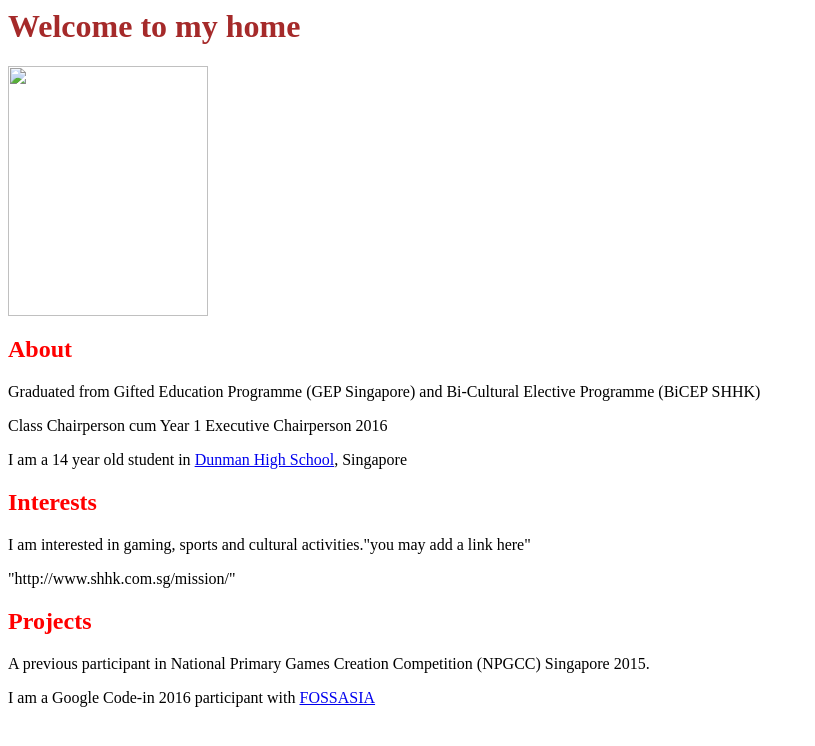
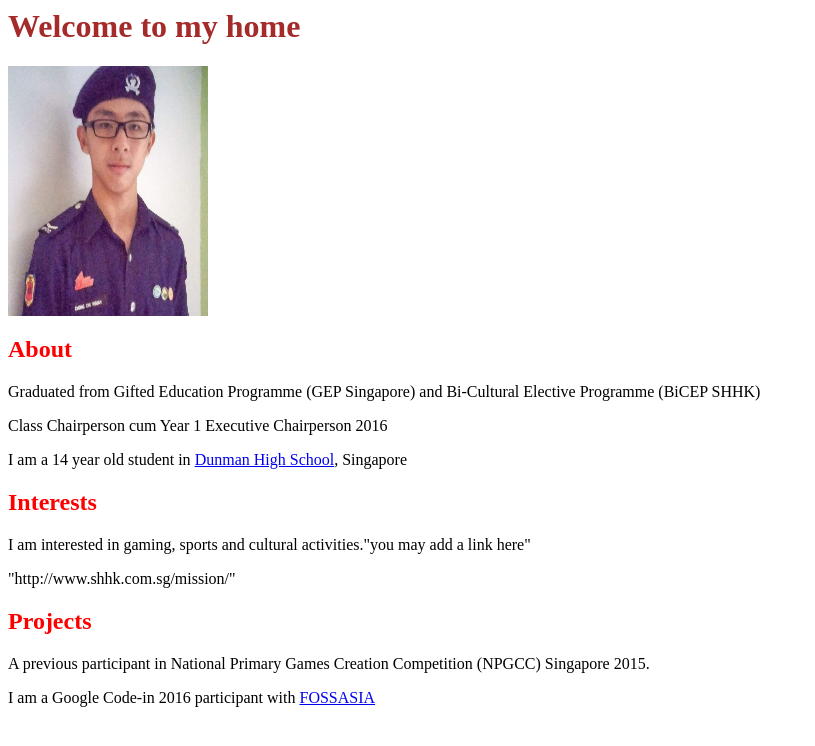
Before and after one commit to dhs17y2jchongchihsuan/dhs17y2jchongchihsuan.github.io, a plain HTML site: page index.html in a window 1280 px wide. Shown: the whole page, without its empty margins (0-815 px from the left). Drawn offline with Linux system fonts and the light colour scheme.

Commit message:
Update index.html

```diff
--- a/index.html
+++ b/index.html
@@ -5,7 +5,7 @@
   </head>
   <body>
 <h1>Welcome to my home</h1>
-    <img src="photo.jpg" width = 200 px height = 250 px/>
+    <img src="facebook_1484108156746 (1).jpg" width = 200 px height = 250 px/>
     <h2>About</h2>
     <p> Graduated from Gifted Education Programme (GEP Singapore) and Bi-Cultural Elective Programme (BiCEP SHHK) </p>
     <p> Class Chairperson cum Year 1 Executive Chairperson 2016</p>
```
